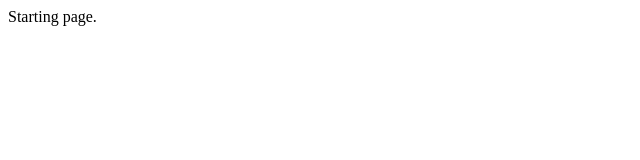
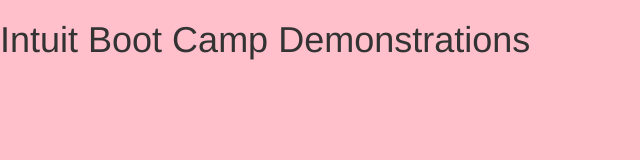
Before and after one commit to shahmanish/intuit-bootcamp, a website: page www/index.html in a window 1280 px wide. Shown: the whole page, without its empty margins (0-640 px from the left). Drawn offline with nearby package versions, Linux system fonts and the light colour scheme.

Commit message:
adding css and js

```diff
--- /dev/null
+++ b/www/css/site.css
@@ -0,0 +1,3 @@
+body {
+  background-color: pink;
+}
--- a/www/index.html
+++ b/www/index.html
@@ -1,10 +1,16 @@
 <!DOCTYPE html>
 <html>
   <head>
-    <title> New Home page </title>
+    <title> Intuit Boot Camp Demonstrations </title>
+    <link href='libs/bootstrap/dist/css/bootstrap.css' rel="stylesheet">
+    <link href='libs/bootstrap/dist/css/bootstrap-theme.min.css' rel="stylesheet">
+    <link href='css/site.css' rel="stylesheet">
   </head>
 
   <body>
-    Starting page.
+    <h1>Intuit Boot Camp Demonstrations </h1>
+    <script src="libs/jquery/dist/jquery.js"></script>
+    <script src="libs/bootstrap/dist/js/bootstrap.js"></script>
+    <script src="js/app.js"></script>
   </body>
 </html>
--- /dev/null
+++ b/www/js/app.js
@@ -0,0 +1,3 @@
+(function() {
+  console.log("test");
+})();
```
